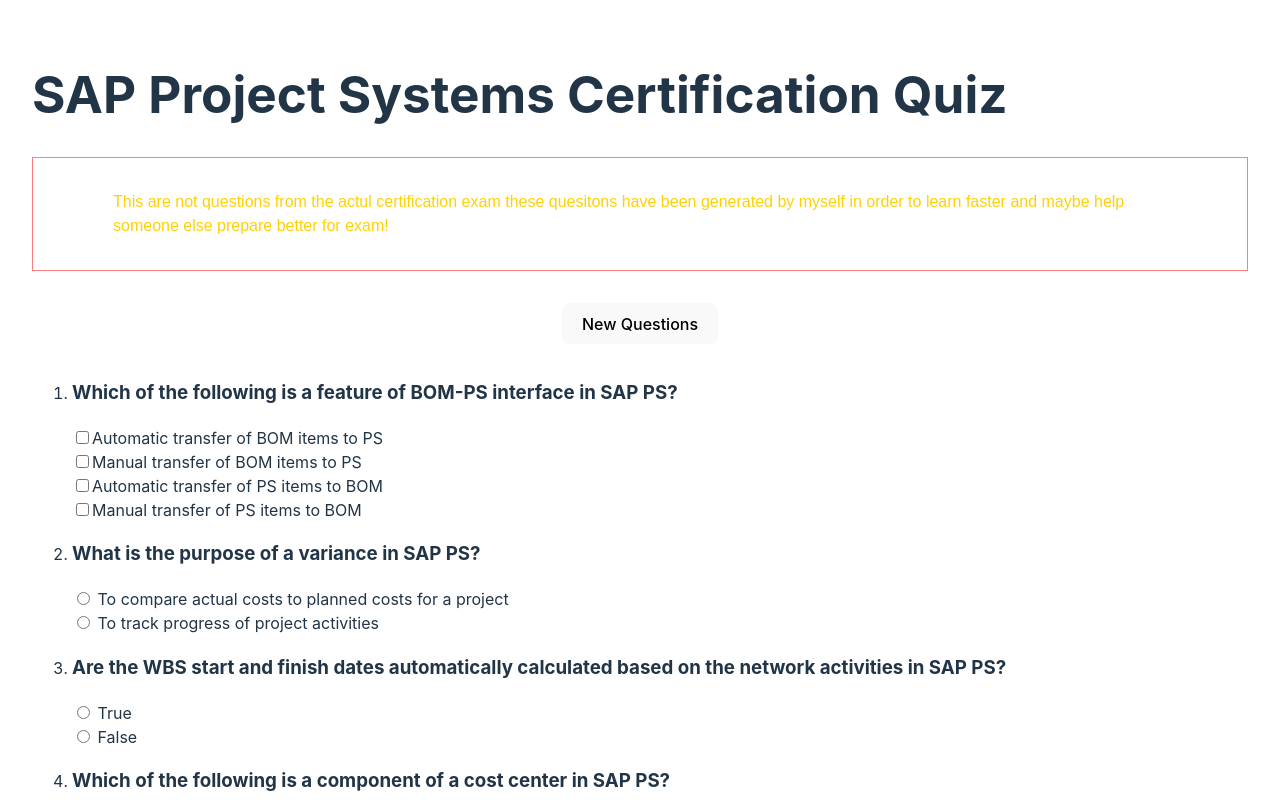
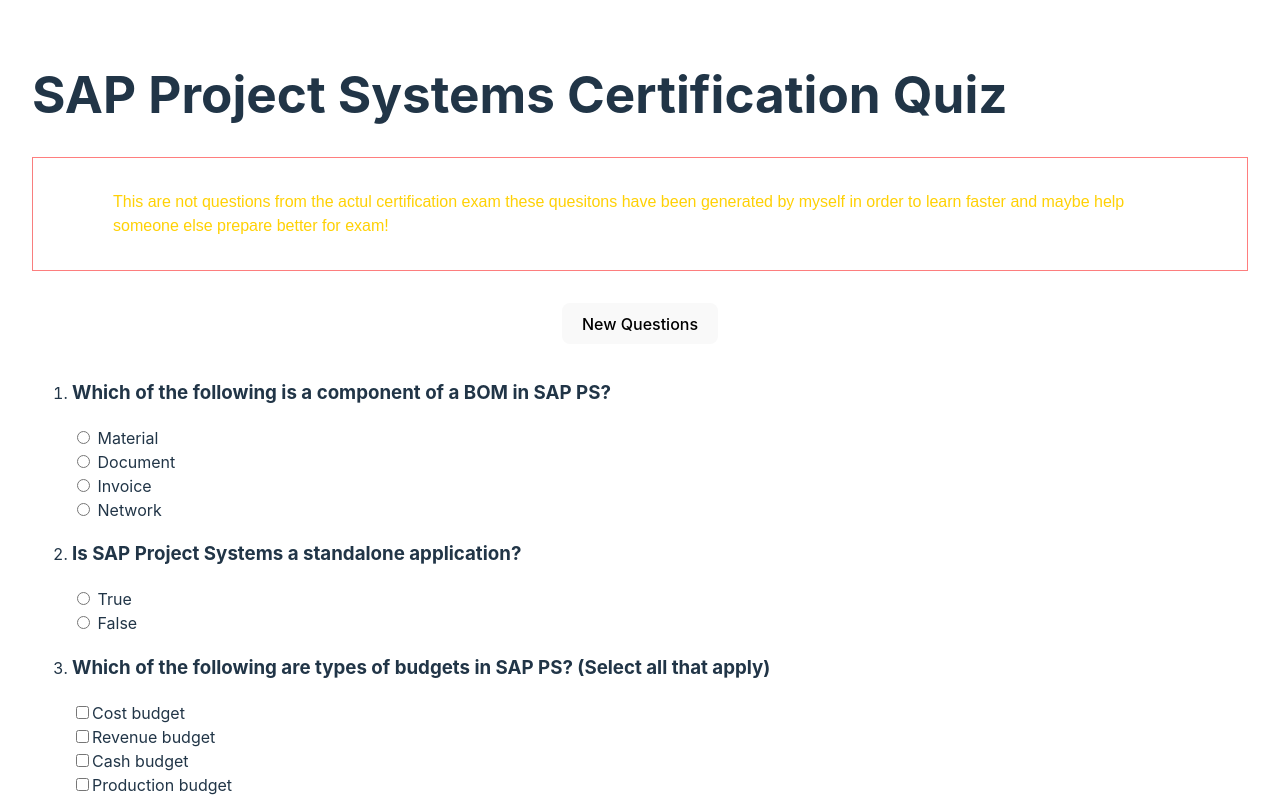
Before and after one commit to sinisam92/sap-ps-quiz, a React (Vite) app: page / in a window 1280 px wide. Shown: the top 800 px of the page. Built offline with nearby package versions, Linux system fonts and the light colour scheme.

Commit message:
question fix

```diff
--- a/src/data/questions2.js
+++ b/src/data/questions2.js
@@ -78,15 +78,6 @@
       { option: 'Advanced data visualization', value: false },
     ],
     correct_answer: 'Integration with other SAP modules',
-  },
-  {
-    question: 'SAP Project System is a module within SAP ERP.',
-    type: 'true_false',
-    options: [
-      { option: 'True', value: true },
-      { option: 'False', value: false },
-    ],
-    correct_answer: true,
   },
   {
     question: 'SAP Project System is a module within SAP ERP.',
@@ -417,25 +408,6 @@
       { option: 'Quality planning', value: false },
     ],
     correct_answer: ['Cost planning', 'Resource planning'],
-  },
-  {
-    question: 'What is the purpose of the project builder in SAP PS?',
-    type: 'multiple_choice',
-    options: [
-      { option: 'To manage project materials and goods', value: false },
-      {
-        option:
-          'To define the scope, objectives, and requirements of the project',
-        value: false,
-      },
-      {
-        option: 'To create and modify project structures and activities',
-        value: true,
-      },
-      { option: 'To track project budgets and expenditures', value: false },
-      { option: 'To create and manage project risks and issues', value: false },
-    ],
-    correct_answer: 'To create and modify project structures and activities',
   },
   {
     question: 'What is the purpose of the project planning board in SAP PS?',
```
